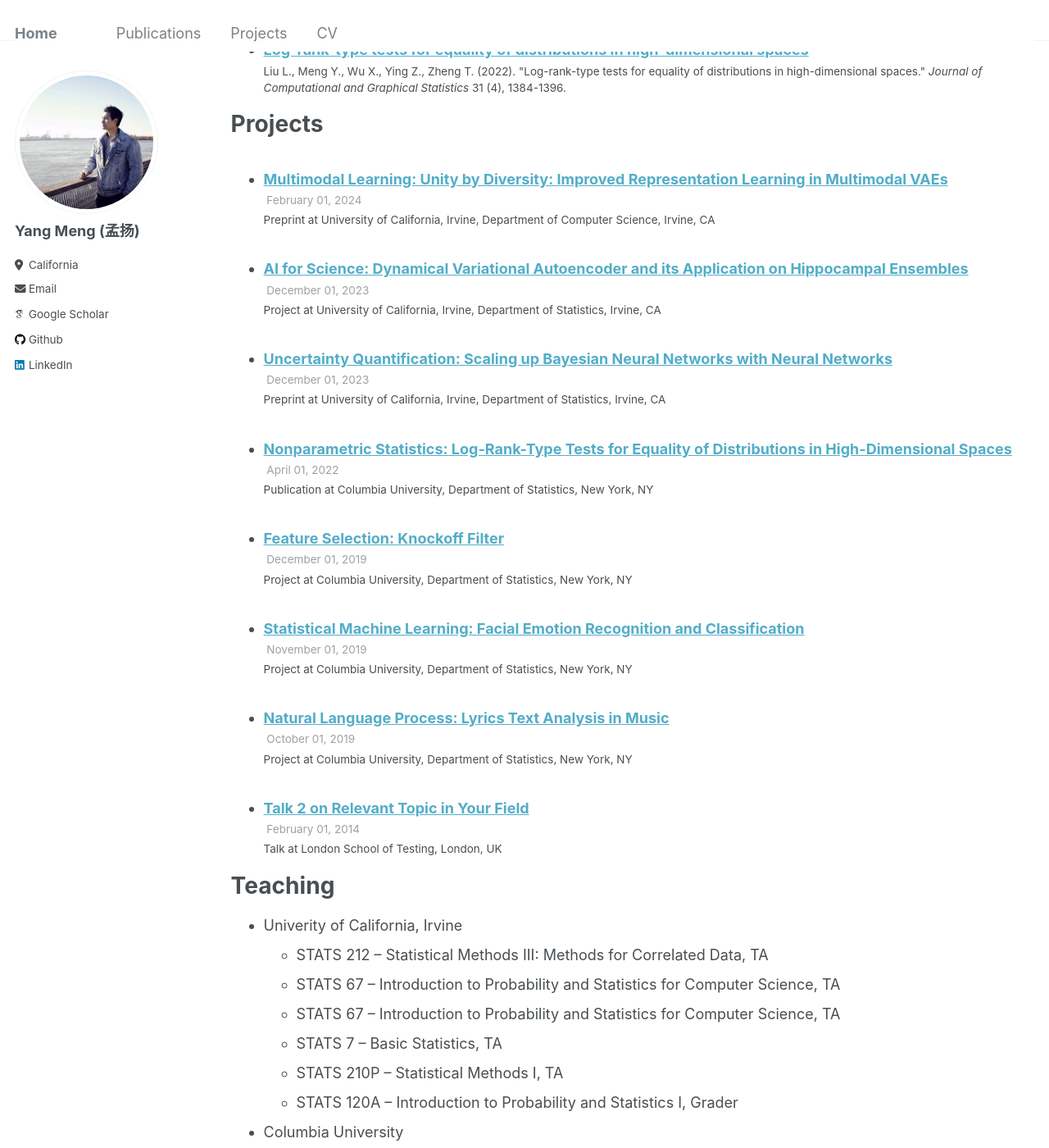
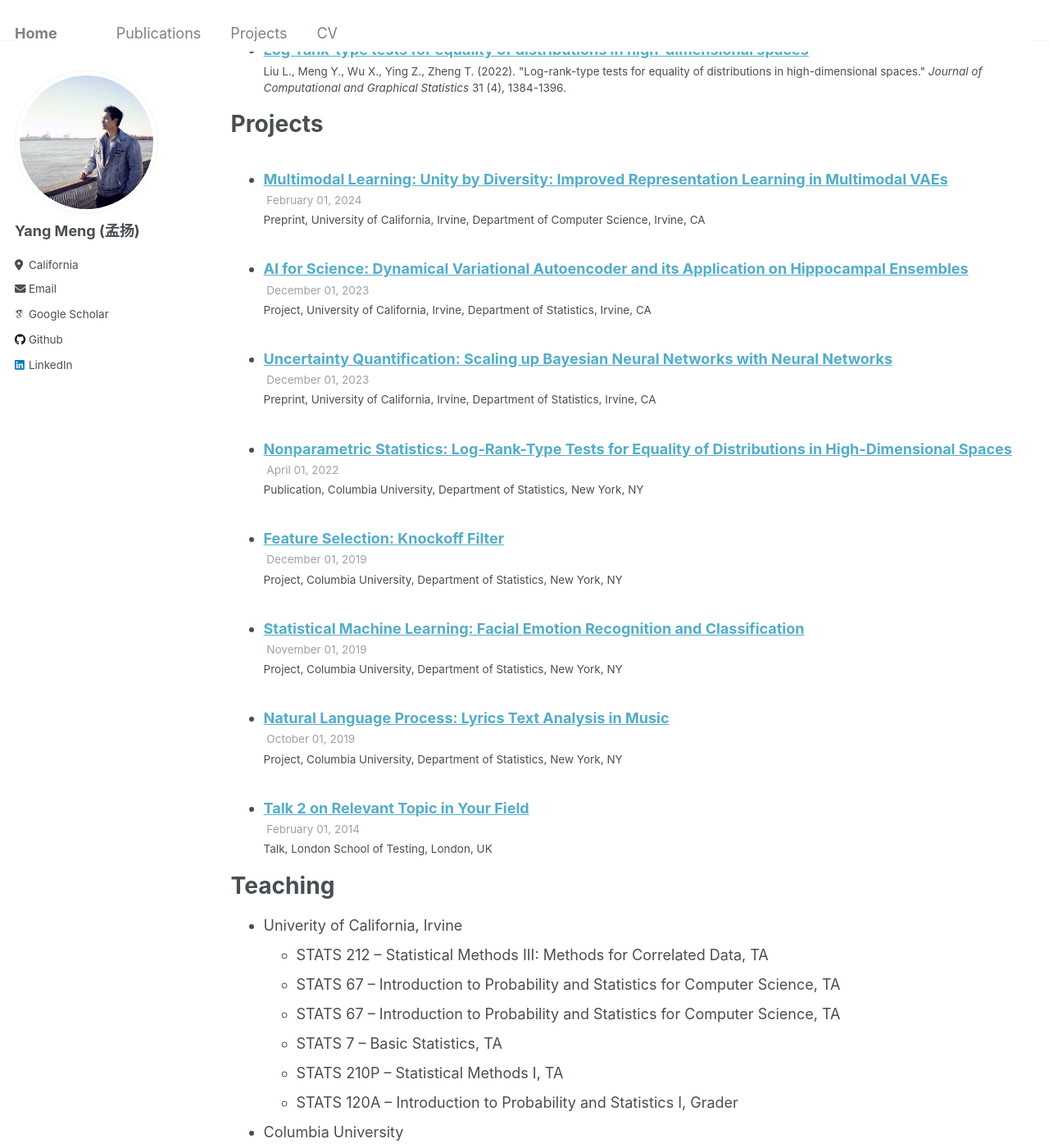
Before and after one commit to yangmeng96/yangmeng96.github.io, a Jekyll site: the page built from _pages/cv.md, in a window 1280 px wide and 1400 px high, scrolled down 1408 px. Shown: the whole window at 82% size. Built offline with Jekyll 4.4.1, drawn with Linux system fonts in a browser that asks for light colours; some web fonts are replaced.

Commit message:
delete at

```diff
--- a/_includes/archive-single-talk-cv.html
+++ b/_includes/archive-single-talk-cv.html
@@ -34,7 +34,7 @@
       {% endif %}
     </h3>
     {% if post.date %}<p class="page__meta"><i class="fa fa-clock-o" aria-hidden="true"></i> {{ post.date | date: '%B %d, %Y' }}</p>{% endif %}
-    {% if post.venue%}<p class="archive__item-excerpt" itemprop="description">{{post.type}} at {{ post.venue }},  {{post.location}}</p>{% endif %}
+    {% if post.venue%}<p class="archive__item-excerpt" itemprop="description">{{post.type}}, {{ post.venue }},  {{post.location}}</p>{% endif %}
     </li>
   </article>
 </div>
```
Also changed, not shown: 1 other file.
